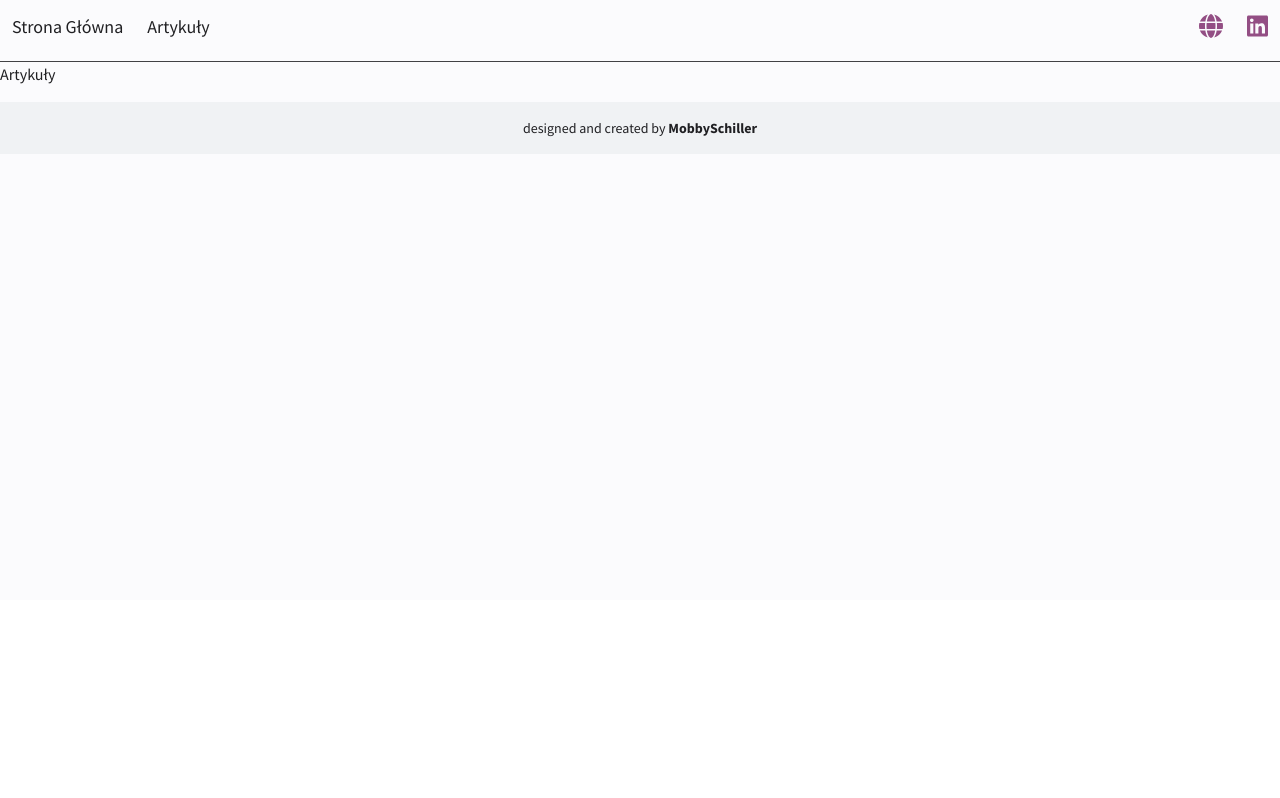
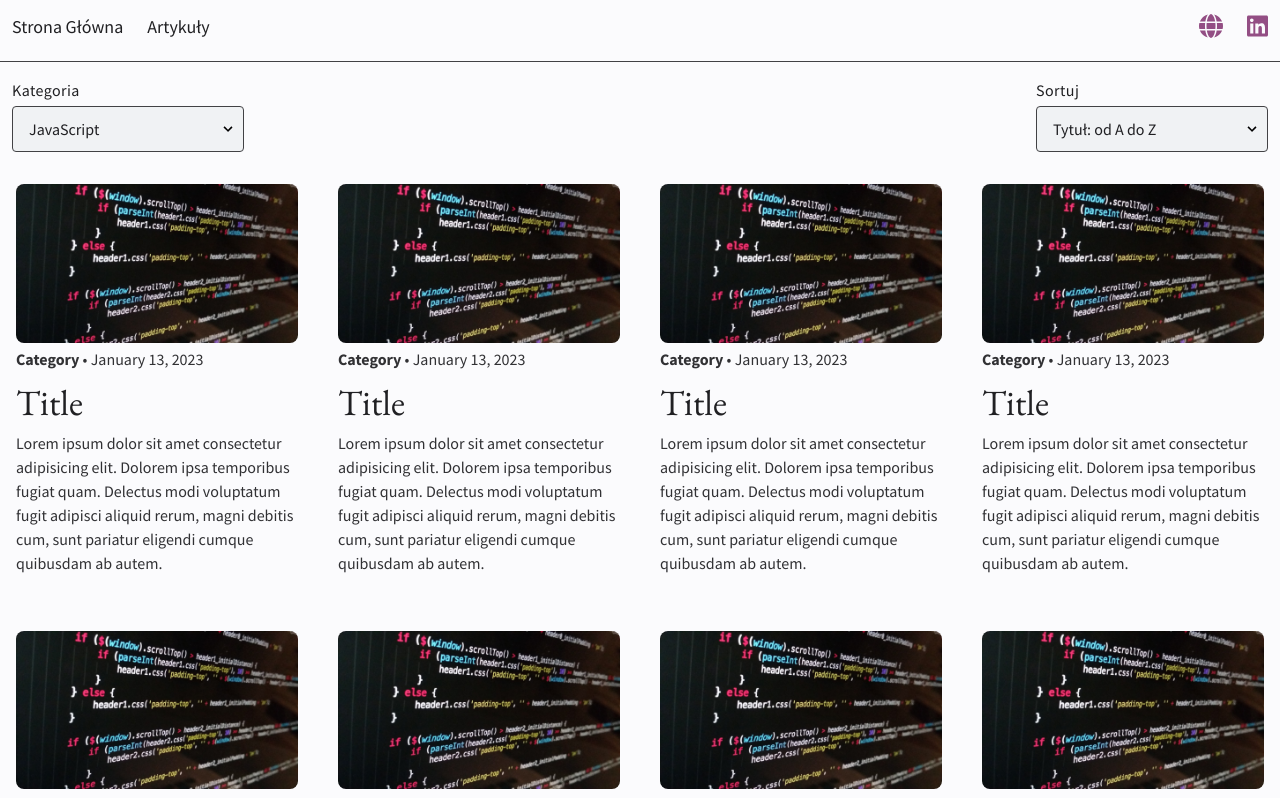
Before and after one commit to MobbySchiller/blog, a React (Vite) app: page /articles in a window 1280 px wide. Shown: the part 200-998 px from the top of the page. Before the commit the page ends 800 px from the top, so only its background shows below. Built offline with nearby package versions, Linux system fonts and the light colour scheme.

Commit message:
Style: add Articles styles

```diff
--- /dev/null
+++ b/src/components/Selector.jsx
@@ -0,0 +1,28 @@
+const Selector = ({ name, options }) => {
+
+    const selectorOptions = options.map(option => {
+        const { id, name, value } = option
+        return (
+            <option key={id} value={value}>{name}</option>
+        )
+    })
+
+
+    return (
+        <div class="w-full md:w-1/5 px-3 mb-6 md:mb-0">
+            <label class="block tracking-wide text-light-primary dark:text-dark-primary mb-1" for="grid-state">
+                {name}
+            </label>
+            <div class="relative">
+                <select class="block appearance-none w-full bg-light-elements dark:bg-dark-elements border border-light-gray dark:border-dark-secondary text-light-primary dark:text-dark-primary py-3 px-4 pr-8 rounded leading-tight focus:outline-none focus:bg-white focus:border-theme-icon dark:focus:border-theme-icon">
+                    {selectorOptions}
+                </select>
+                <div class="pointer-events-none absolute inset-y-0 right-0 flex items-center px-2 text-light-primary dark:text-dark-primary">
+                    <svg class="fill-current h-4 w-4" xmlns="http://www.w3.org/2000/svg" viewBox="0 0 20 20"><path d="M9.293 12.95l.707.707L15.657 8l-1.414-1.414L10 10.828 5.757 6.586 4.343 8z" /></svg>
+                </div>
+            </div>
+        </div>
+    )
+}
+
+export default Selector
--- a/src/pages/Articles.jsx
+++ b/src/pages/Articles.jsx
@@ -1,7 +1,41 @@
+import Selector from '../components/Selector'
+import Preview from '../components/Preview'
+
 const Articles = () => {
 
+    const categoryOptions = [
+        { id: 0, name: 'JavaScript', value: 'javascript' },
+        { id: 1, name: 'TypeScript', value: 'typescript' },
+        { id: 3, name: 'Testy', value: 'tests' },
+    ]
+    const sortOptions = [
+        { id: 0, name: 'Tytuł: od A do Z', value: 'aToZ' },
+        { id: 1, name: 'Tytuł: od Z do A', value: 'zToA' },
+        { id: 2, name: 'Data: od najnowszych', value: 'newToOld' },
+        { id: 3, name: 'Data: od najstarszych', value: 'oldToNew' },
+    ]
+
     return (
-        <h2>Artykuły</h2>
+        <>
+            <section className="flex flex-col sm:flex-row justify-between my-4">
+                <Selector name={'Kategoria'} options={categoryOptions} />
+                <Selector name={'Sortuj'} options={sortOptions} />
+            </section >
+            <section className='w-full grid grid-cols-1 md:grid-cols-2 xl:grid-cols-4 gap-2 mx-auto'>
+                <Preview />
+                <Preview />
+                <Preview />
+                <Preview />
+                <Preview />
+                <Preview />
+                <Preview />
+                <Preview />
+                <Preview />
+                <Preview />
+                <Preview />
+                <Preview />
+            </section>
+        </>
     )
 }
 
```
Also changed, not shown: public/penguin.png (renamed from public/images/penguin.png).
